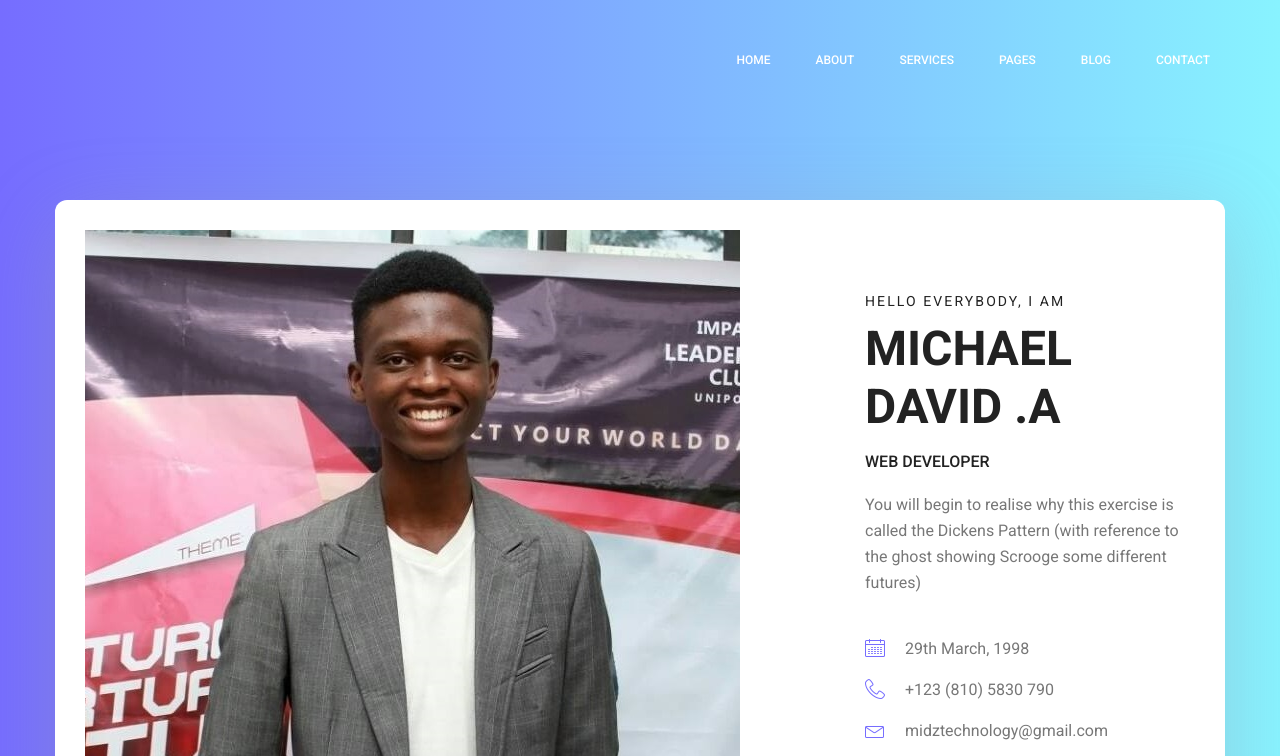
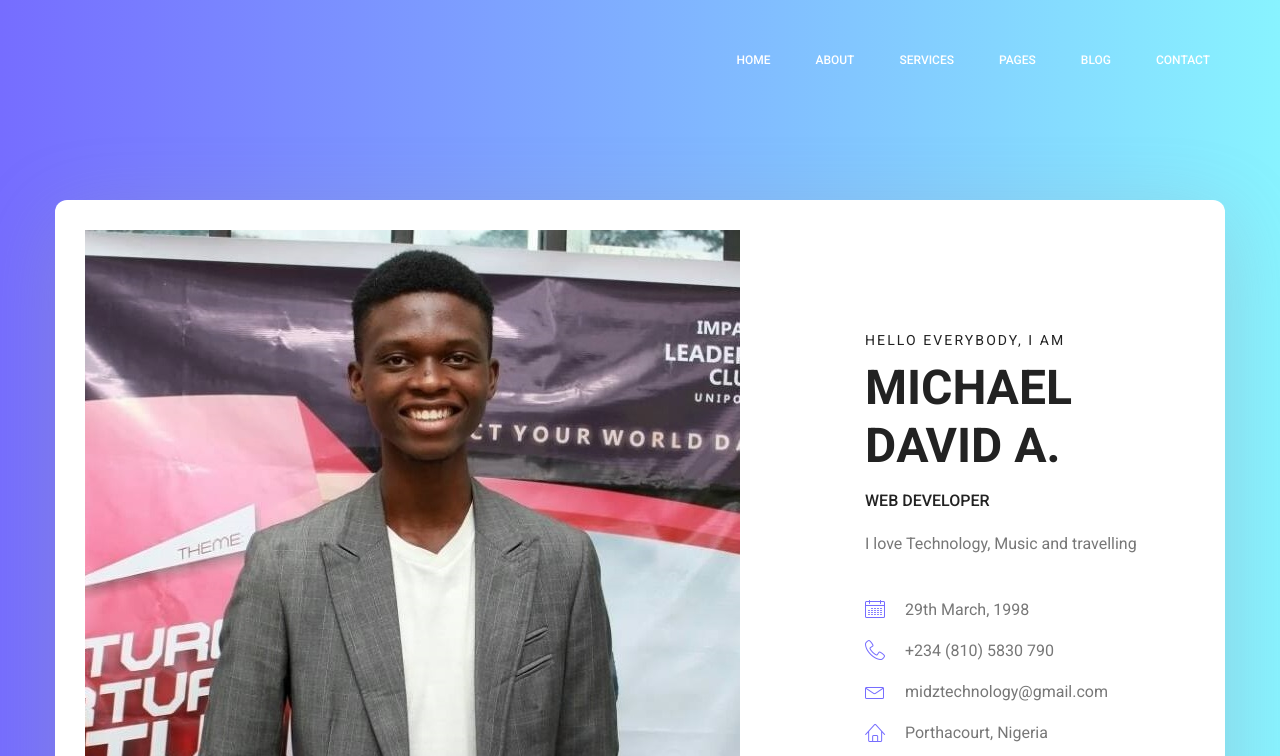
Before and after one commit to MIDZTECHNOLOGY/myportfolio, a plain HTML site: page index.html in a window 1280 px wide. Shown: the top 756 px of the page. Drawn offline with Linux system fonts and the light colour scheme.

Commit message:
Update index.html

```diff
--- a/index.html
+++ b/index.html
@@ -72,12 +72,12 @@
 <div class="media-body">
 <div class="personal_text">
 <h6>Hello Everybody, i am</h6>
-<h3>Michael David .A</h3>
+<h3>Michael David A.</h3>
 <h4>Web Developer</h4>
-<p>You will begin to realise why this exercise is called the Dickens Pattern (with reference to the ghost showing Scrooge some different futures)</p>
+<p>I love Technology, Music and travelling </p>
 <ul class="list basic_info">
 <li><a href="#"><i class="lnr lnr-calendar-full"></i> 29th March, 1998</a></li>
-<li><a href="#"><i class="lnr lnr-phone-handset"></i> +123 (810) 5830 790</a></li>
+<li><a href="#"><i class="lnr lnr-phone-handset"></i> +234 (810) 5830 790</a></li>
 <li><a href="#"><i class="lnr lnr-envelope"></i> midztechnology@gmail.com</a></li>
 <li><a href="#"><i class="lnr lnr-home"></i> Porthacourt, Nigeria</a></li>
 </ul>
```
